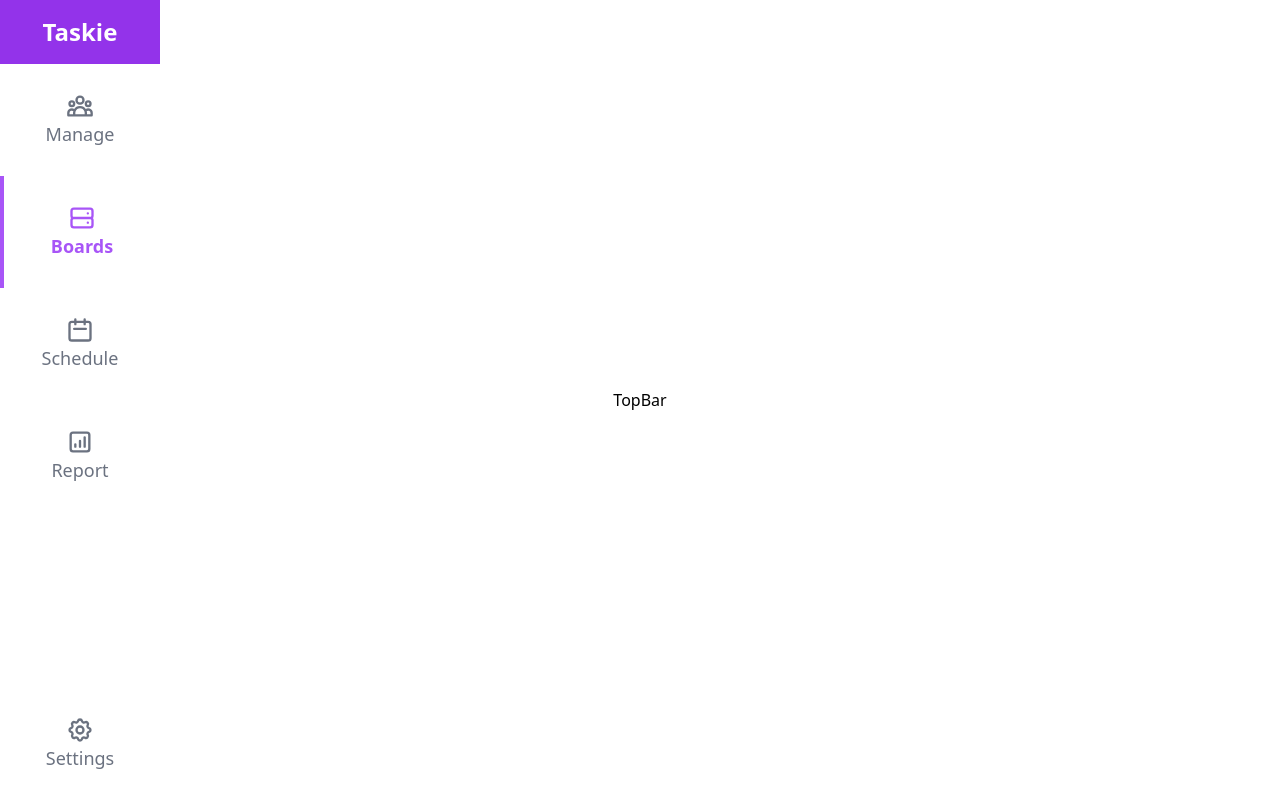
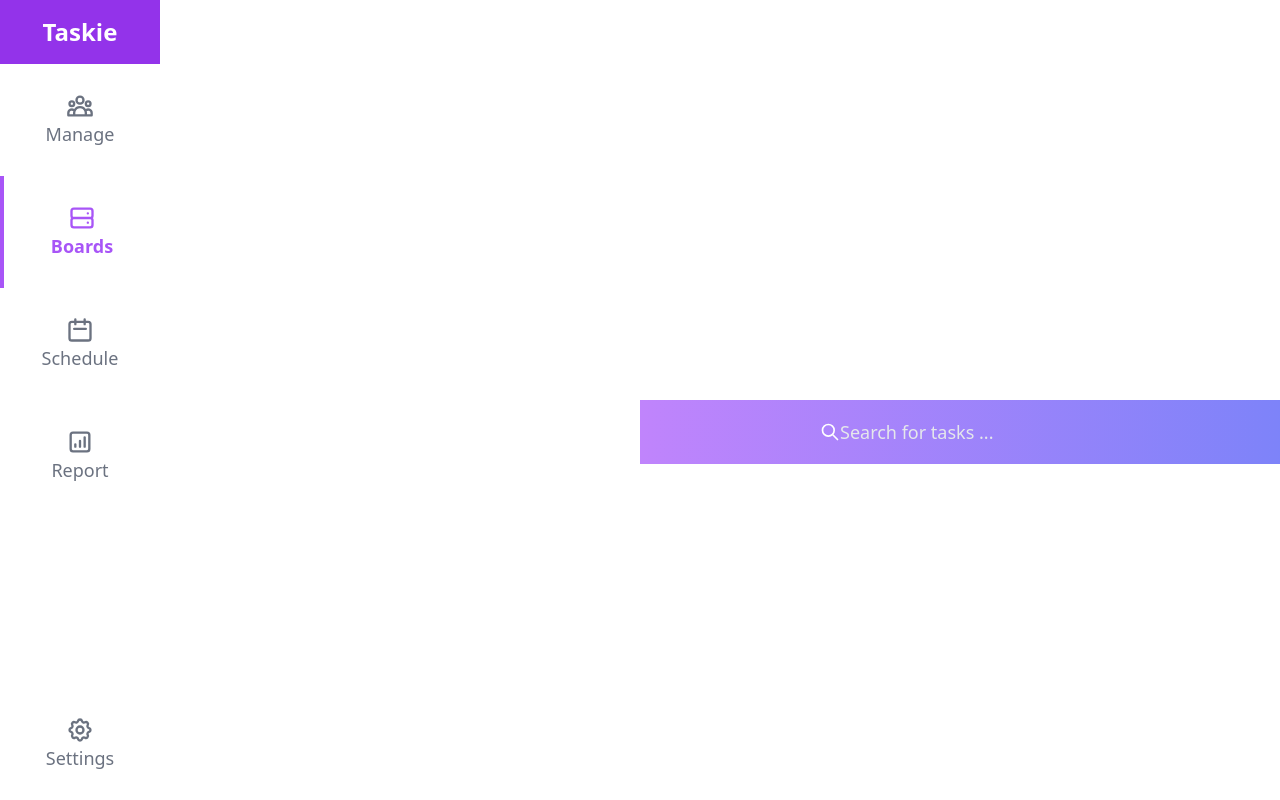
Before and after one commit to luckyman1004/dragdrop_dashboard_next, a Next.js app: page / in a window 1280 px wide. Built offline with nearby package versions, Linux system fonts and the light colour scheme.

Commit message:
fix: next image cdns

```diff
--- /dev/null
+++ b/components/CardItem.jsx
@@ -0,0 +1,7 @@
+import React from 'react';
+
+const CardItem = () => {
+  return <div>CardItem</div>;
+};
+
+export default CardItem;
--- a/components/TopBar.tsx
+++ b/components/TopBar.tsx
@@ -1,7 +1,38 @@
 import React from 'react';
+import { SearchIcon, AtSymbolIcon, BellIcon } from '@heroicons/react/outline';
+import Image from 'next/image';
 
 const TopBar = () => {
-  return <div>TopBar</div>;
+  return (
+    <div
+      className='h-16 pl-40 fixed bg-gradient-to-r from-purple-400
+        to-blue-500 w-full flex items-center justify-between pr-5'
+    >
+      <div className='flex px-5 items-center'>
+        <SearchIcon className='w-5 h-5 text-white' />
+        <input
+          type='text'
+          placeholder='Search for tasks ...'
+          className=' bg-transparent border-0 text-white placeholder-gray-200
+                outline-none focus:ring-0 text-lg'
+        />
+      </div>
+      <div className='flex space-x-6'>
+        <AtSymbolIcon className='w-7 h-7 text-white' />
+        <BellIcon className='w-7 h-7 text-white' />
+        <div className='flex items-center text-white'>
+          <h3 className='font-bold mr-3'>M. John Doe</h3>
+          <Image
+            src='https://randomuser.me/api/portraits/men/75.jpg'
+            width='36'
+            height='36'
+            objectFit='cover'
+            className=' rounded-full '
+          />
+        </div>
+      </div>
+    </div>
+  );
 };
 
 export default TopBar;
--- a/next.config.js
+++ b/next.config.js
@@ -1,4 +1,5 @@
-/** @type {import('next').NextConfig} */
 module.exports = {
-  reactStrictMode: true,
-}
+  images: {
+    domains: ['randomuser.me'],
+  },
+};
```
